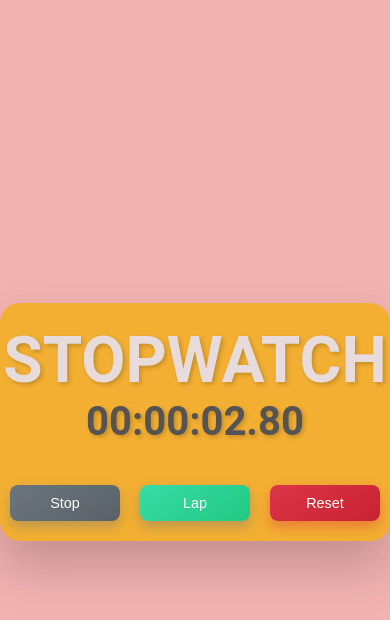
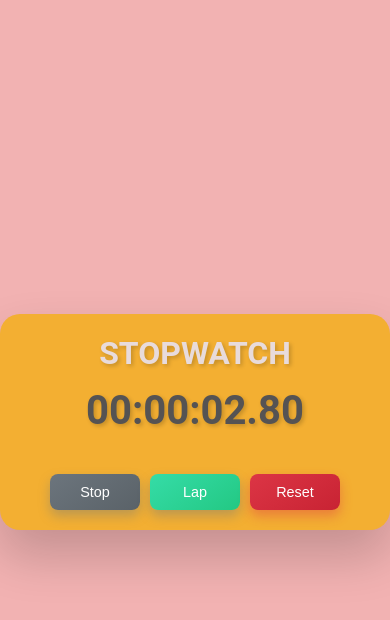
Before and after one commit to Divynshi-Singh/stopwatch, a plain HTML site: page index.html in a window 390 px wide. Both pictures are taken after a click on the button "Start". Drawn offline with Linux system fonts and the light colour scheme.

Commit message:
stopwatc done from my side

```diff
--- a/index.html
+++ b/index.html
@@ -9,16 +9,16 @@
 </head>
 
 <body>
-    <div class="timer-container" class="hidden">
+    <div class="timer-container">
         <h1 id="head">STOPWATCH</h1>
         <div id="timerDisplay">00:00:00:00</div>
         <div class="button-container">
-            <button id="startBtn">Start</button>
-            <button id="stopBtn">Stop</button>
-            <button id="lapBtn">Lap</button>
-            <button id="clearBtn">Reset</button>
+            <button id="startBtn" >Start</button>
+            <button id="stopBtn" class="hidden" disabled>Stop </button>
+            <button id="lapBtn" class="hidden"  disabled>Lap</button>
+            <button id="clearBtn" class="hidden" disabled>Reset</button>
         </div>
-        <div id="lapContainer">
+        <div id="lapContainer" class="hidden">
             <table id="lapTable">
                 <thead>
                     <tr>
--- a/script.js
+++ b/script.js
@@ -5,10 +5,10 @@ const stopBtn = document.getElementById('stopBtn');
 const clearBtn = document.getElementById('clearBtn');
 const lapBtn = document.getElementById("lapBtn");
 const lapContainer = document.getElementById("lapContainer");
-stopBtn.style.display = 'none';
-clearBtn.style.display = "none";
-lapBtn.style.display = "none";
-lapContainer.style.display = "none";
+stopBtn.classList.add("hidden");
+clearBtn.classList.add("hidden");
+lapBtn.classList.add("hidden");
+lapContainer.classList.add("hidden");
 
 let timer;
 let timeString = '00:00:00.00';  // Initial time in string format
--- a/style.css
+++ b/style.css
@@ -1,7 +1,6 @@
 .hidden {
     display: none;
 }
-
 
 * {
     margin: 0;
@@ -21,18 +20,15 @@ body {
 }
 
 .timer-container {
-
-    background-color: orange;
+    background-color: rgb(243, 175, 50);
     align-content: center;
     padding: 40px;
     border-radius: 20px;
-    /* box-shadow: 0 15px 30px rgba(18, 17, 17, 0.1); */
     box-shadow: 0 25px 50px rgba(10, 9, 9, 0.2);
     text-align: center;
     width: 100%;
     max-width: 450px;
-    background-color: rgb(243, 175, 50);
-    /* box-shadow: 0 8px 15px rgba(0, 0, 0, 0.25);  */
+    min-width: 280px;
 }
 
 #timerDisplay {
@@ -48,36 +44,50 @@ body {
     font-weight: 700;
     color: rgb(232, 219, 219);
     text-shadow: 2px 2px 4px rgba(0, 0, 0, 0.2);
-
-
     text-align: center;
-
-
     display: flex;
     justify-content: center;
     align-items: center;
     height: 100%;
+    margin-bottom: 15px;
+}
 
+
+@media (max-width: 800px) {
+    #head {
+        font-size: 3rem;
+    }
+}
+
+@media (max-width: 600px) {
+    #head {
+        font-size: 2.5rem;
+    }
+}
+
+@media (max-width: 400px) {
+    #head {
+        font-size: 2rem;
+    }
 }
 
 .button-container {
     display: flex;
     justify-content: center;
-    gap: 20px;
+    gap: 10px;
     margin-top: 20px;
-
 }
 
 button {
     color: white;
     border: none;
-    padding: 15px 25px;
+    padding: 10px 15px;
     font-size: 1.2rem;
     font-weight: 500;
     border-radius: 8px;
     cursor: pointer;
     transition: all 0.3s ease-in-out;
-    min-width: 110px;
+    min-width: 90px;
     display: inline-flex;
     justify-content: center;
     align-items: center;
@@ -126,7 +136,7 @@ button:disabled {
     }
 
     #timerDisplay {
-        font-size: 4rem;
+        font-size: 3.5rem;
     }
 
     button {
@@ -160,7 +170,6 @@ button:disabled {
     max-height: 300px;
     overflow-y: auto;
     margin-top: 20px;
-
 }
 
 @media (max-width: 400px) {
@@ -177,6 +186,10 @@ button:disabled {
         padding: 10px 15px;
     }
 
+    button {
+        gap: 3px;
+    }
+
     #lapTable th,
     #lapTable td {
         padding: 8px;
```
